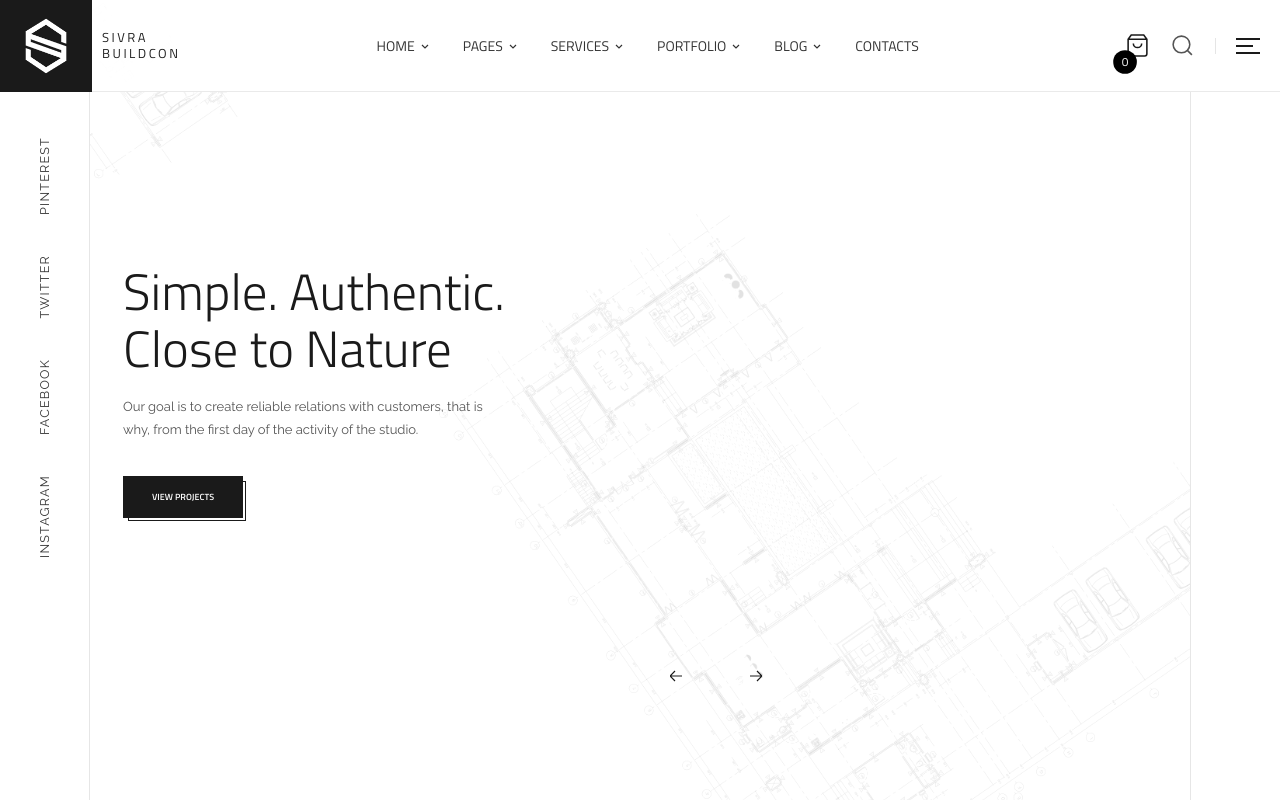
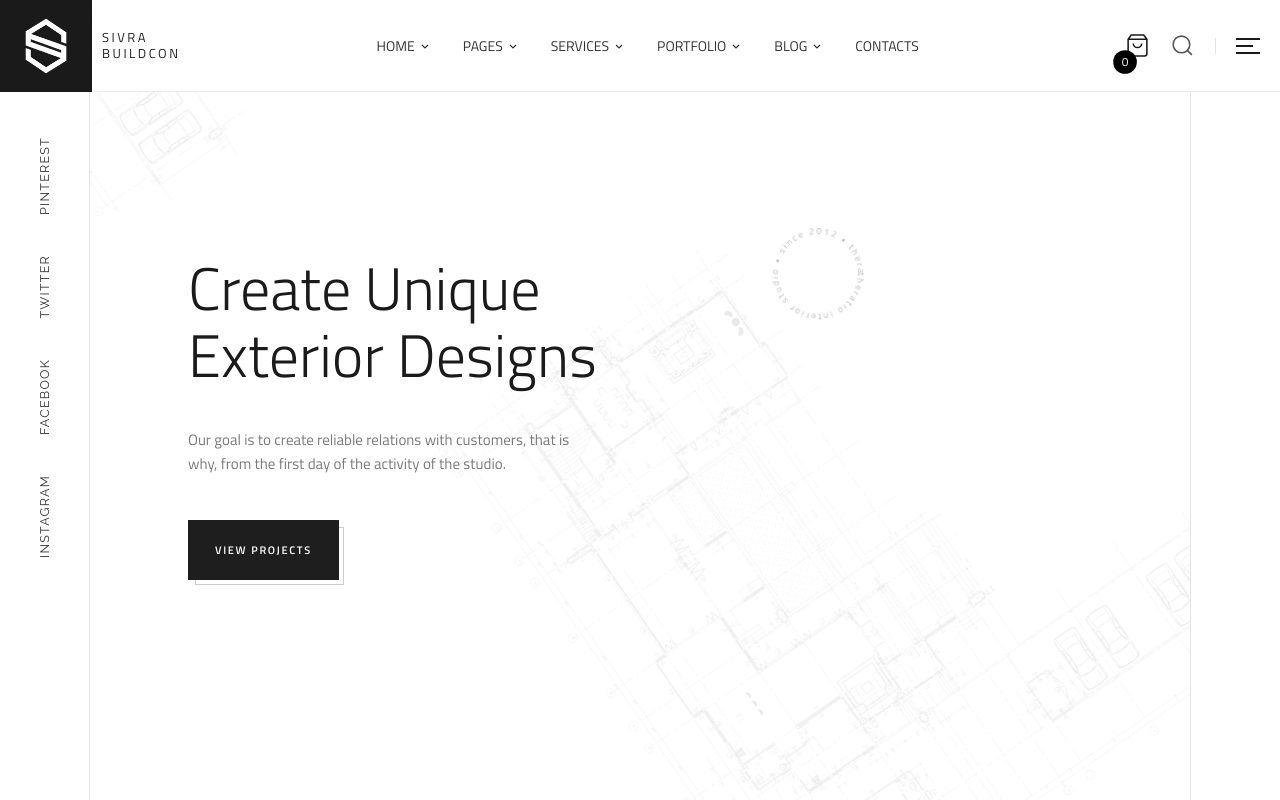
Before and after one commit to Kalandhar01/Siva_con, a Next.js app: page / in a window 1280 px wide. Shown: the top 800 px of the page. Built offline with nearby package versions, Linux system fonts and the light colour scheme.

Commit message:
before the free plan

```diff
--- a/src/app/globals.css
+++ b/src/app/globals.css
@@ -121,8 +121,9 @@ a { color: inherit; text-decoration: none; }
   background: var(--ink);
   padding: 15px 38px;
   position: relative;
-  transition: transform 0.3s ease, box-shadow 0.3s ease;
+  transition: transform 0.35s cubic-bezier(0.22, 1, 0.36, 1), box-shadow 0.35s ease;
   border: 1px solid var(--ink);
+  cursor: pointer;
 }
 .btn::after {
   content: "";
@@ -133,10 +134,15 @@ a { color: inherit; text-decoration: none; }
   height: 100%;
   border: 1px solid var(--ink);
   z-index: -1;
-  transition: transform 0.3s ease;
+  transition: transform 0.35s cubic-bezier(0.22, 1, 0.36, 1);
 }
-.btn:hover { transform: translate(2px, 2px); }
-.btn:hover::after { transform: translate(-2px, -2px); }
+.btn:hover {
+  transform: translate(2px, 2px);
+  box-shadow: 0 8px 20px rgba(0, 0, 0, 0.12);
+}
+.btn:hover::after {
+  transform: translate(-2px, -2px);
+}
 
 .btn-outline {
   background: transparent;
@@ -176,14 +182,19 @@ a { color: inherit; text-decoration: none; }
   color: var(--ink);
   padding-bottom: 6px;
   border-bottom: 1px solid var(--ink);
-  transition: gap 0.3s ease;
+  transition: gap 0.3s ease, color 0.3s ease, border-color 0.3s ease;
   gap: 6px;
 }
 .link-more::after {
   content: "→";
   transition: transform 0.3s ease;
+  display: inline-block;
 }
-.link-more:hover::after { transform: translateX(4px); }
+.link-more:hover {
+  color: #333333;
+  border-color: #333333;
+}
+.link-more:hover::after { transform: translateX(6px); }
 
 /* ---------- Card ---------- */
 .card {
--- a/src/app/layout.tsx
+++ b/src/app/layout.tsx
@@ -25,6 +25,13 @@ export const metadata: Metadata = {
 export default function RootLayout({ children }: { children: React.ReactNode }) {
   return (
     <html lang="en" className={`${titillium.variable} ${raleway.variable} h-full antialiased`}>
+      <head>
+        <link
+          rel="stylesheet"
+          href="https://cdnjs.cloudflare.com/ajax/libs/font-awesome/6.5.1/css/all.min.css"
+          crossOrigin="anonymous"
+        />
+      </head>
       <body className="min-h-full flex flex-col bg-white text-[#555]">{children}</body>
     </html>
   );
--- a/src/components/Hero.tsx
+++ b/src/components/Hero.tsx
@@ -4,10 +4,17 @@ import { useEffect, useState } from "react";
 import Image from "next/image";
 
 const slides = [
+  { image: "/sivra/hero-2.jpg", title: ["Create Unique", "Exterior Designs"] },
   { image: "/sivra/hero-1.jpg", title: ["Simple. Authentic.", "Close to Nature"] },
-  { image: "/sivra/hero-2.jpg", title: ["Create Unique", "Exterior Designs"] },
   { image: "/sivra/hero-3.jpg", title: ["Aesthetically", "Stunning Solutions"] },
 ];
+
+const S = 1440 / 1660;
+const SIDEBAR_W = Math.round(87 * S);
+const TEXT_X = Math.round(217 * S);
+const IMG_X = 850;
+const IMG_W = 760;
+const IMG_H = 752;
 
 export default function Hero() {
   const [index, setIndex] = useState(0);
@@ -25,34 +32,98 @@ export default function Hero() {
     <section
       id="home"
       className="relative overflow-hidden"
-      style={{ height: 733, background: "#ffffff" }}
+      style={{ height: 808, background: "#ffffff" }}
       onMouseEnter={() => setPaused(true)}
       onMouseLeave={() => setPaused(false)}
     >
-      {/* Blueprint background */}
+      {/* Blueprint background watermark */}
       <div
         className="absolute inset-0"
         style={{
           backgroundImage: "url(/sivra/hero-bg.png)",
           backgroundSize: "cover",
           backgroundPosition: "center",
-          opacity: 0.45,
+          opacity: 0.35,
         }}
         aria-hidden
       />
 
-      <div className="relative mx-auto h-full" style={{ maxWidth: 1260, paddingTop: 0 }}>
+      {/* Left social sidebar */}
+      <aside
+        className="hidden md:flex flex-col items-center justify-center"
+        style={{
+          position: "absolute",
+          left: 0,
+          top: 92,
+          width: SIDEBAR_W,
+          height: 808 - 92,
+          borderRight: "1px solid rgba(0,0,0,0.08)",
+          zIndex: 20,
+        }}
+        aria-label="Social media"
+      >
+        <div className="flex flex-col items-center justify-center" style={{ gap: 44 }}>
+          {["Pinterest", "Twitter", "Facebook", "Instagram"].map((label) => (
+            <a
+              key={label}
+              href="#"
+              className="hover:opacity-60 transition-opacity"
+              style={{
+                color: "#1a1a1a",
+                textDecoration: "none",
+                fontFamily: "var(--font-titillium)",
+                fontSize: 11,
+                fontWeight: 400,
+                letterSpacing: "0.15em",
+                textTransform: "uppercase",
+                writingMode: "vertical-rl",
+                transform: "rotate(180deg)",
+                whiteSpace: "nowrap",
+              }}
+            >
+              {label}
+            </a>
+          ))}
+        </div>
+      </aside>
+
+      <div className="relative h-full" style={{ paddingTop: 92 }}>
         {/* Text column */}
-        <div className="absolute left-[113px] top-[171px] z-20 w-[430px] max-w-[90%]">
-          <div key={`t-${index}`} className="hero-slide-enter">
+        <div
+          className="absolute z-20"
+          style={{
+            left: TEXT_X,
+            top: 92 + 70,
+            width: 660,
+          }}
+        >
+          <div key={`t-${index}`} className="hero-slide-enter" style={{ position: "relative" }}>
+            {/* Circular badge stamp */}
+            <div
+              className="circle-text absolute"
+              style={{ right: -20, top: -30, width: 100, height: 100, zIndex: 5 }}
+            >
+              <svg viewBox="0 0 100 100" width="100" height="100">
+                <defs>
+                  <path id="circ2" d="M 50,50 m -40,0 a 40,40 0 1,1 80,0 a 40,40 0 1,1 -80,0" />
+                </defs>
+                <text style={{ fontFamily: "var(--font-titillium)", fontSize: 9, fontWeight: 500, letterSpacing: "2px", fill: "#B8B8B8" }}>
+                  <textPath href="#circ2" startOffset="0">
+                    theratio interior studio  •  since 2012  •  theratio interior studio  •
+                  </textPath>
+                </text>
+              </svg>
+            </div>
+
             <h1
               style={{
                 fontFamily: "var(--font-titillium)",
-                fontSize: 51,
+                fontSize: 60,
                 fontWeight: 300,
-                lineHeight: "57px",
-                color: "#1a1a1a",
+                lineHeight: 1.12,
+                color: "#1A1A1A",
                 letterSpacing: 0,
+                margin: 0,
               }}
             >
               {slides[index].title[0]}
@@ -61,30 +132,54 @@ export default function Hero() {
             </h1>
             <p
               style={{
-                fontFamily: "var(--font-raleway)",
-                fontSize: 13,
-                lineHeight: "23px",
-                color: "#555555",
-                marginTop: 18,
-                maxWidth: 380,
+                fontFamily: "var(--font-titillium)",
+                fontSize: 15,
+                lineHeight: 1.6,
+                color: "#7A7A7A",
+                marginTop: 40,
+                maxWidth: Math.round(530 * S),
               }}
             >
-              Our goal is to create reliable relations with customers, that is why, from the first day of the activity of the studio.
+              Our goal is to create reliable relations with customers, that is
+              <br />
+              why, from the first day of the activity of the studio.
             </p>
-            <div style={{ marginTop: 35 }}>
+            <div style={{ marginTop: 44 }}>
               <a
                 href="#portfolio"
-                className="btn"
                 style={{
-                  width: 120,
-                  height: 42,
-                  padding: 0,
-                  fontSize: 9,
-                  lineHeight: "42px",
-                  letterSpacing: 0.04,
+                  display: "inline-flex",
+                  alignItems: "center",
+                  justifyContent: "center",
+                  fontFamily: "var(--font-titillium)",
+                  fontSize: 11,
+                  fontWeight: 600,
+                  letterSpacing: "0.15em",
+                  textTransform: "uppercase",
+                  color: "#ffffff",
+                  background: "#1E1E1E",
+                  padding: "14px 26px",
+                  position: "relative",
+                  border: "1px solid #1E1E1E",
+                  cursor: "pointer",
+                  textDecoration: "none",
+                  transition: "transform 0.3s ease",
                 }}
               >
                 View Projects
+                <span
+                  aria-hidden
+                  style={{
+                    position: "absolute",
+                    top: 6,
+                    left: 6,
+                    width: "100%",
+                    height: "100%",
+                    border: "1px solid #CCCCCC",
+                    zIndex: -1,
+                    pointerEvents: "none",
+                  }}
+                />
               </a>
             </div>
           </div>
@@ -93,8 +188,14 @@ export default function Hero() {
         {/* Image */}
         <div
           key={`i-${index}`}
-          className="hero-image-enter absolute right-[10px] top-[0px] z-10 hidden md:block"
-          style={{ width: 621, height: 615, overflow: "hidden" }}
+          className="hero-image-enter absolute z-10 hidden md:block"
+          style={{
+            right: 0,
+            top: 0,
+            width: 740,
+            height: 790,
+            overflow: "hidden",
+          }}
         >
           <Image
             src={slides[index].image}
@@ -105,6 +206,7 @@ export default function Hero() {
             className="w-full h-full object-cover"
             style={{ objectPosition: "right center" }}
           />
+
           {/* Circle text badge */}
           <div
             className="circle-text absolute"
@@ -123,37 +225,58 @@ export default function Hero() {
               </text>
             </svg>
           </div>
-        </div>
 
-        {/* Arrows */}
-        <div className="absolute z-20 hidden md:flex gap-6" style={{ left: 654, top: 570 }}>
+          {/* Arrows - bottom-left of image */}
+          <div className="absolute z-10 flex gap-0" style={{ left: 0, bottom: 0 }}>
             <button
               type="button"
               onClick={() => go(-1)}
               aria-label="Previous slide"
-            className="flex items-center justify-center transition-opacity hover:opacity-60"
-            style={{ width: 40, height: 28 }}
+              style={{
+                width: 70,
+                height: 70,
+                background: "#FFFFFF",
+                border: "none",
+                borderRadius: 0,
+                display: "flex",
+                alignItems: "center",
+                justifyContent: "center",
+                cursor: "pointer",
+                boxShadow: "none",
+                padding: 0,
+                transition: "0.3s",
+              }}
             >
-            <svg width="28" height="12" viewBox="0 0 28 12" fill="none" stroke="#1a1a1a" strokeWidth="1.2">
-              <path d="M12 6H0M0 6l5-5M0 6l5 5" />
+              <svg width="20" height="20" viewBox="0 0 24 24" fill="none" stroke="#1A1A1A" strokeWidth="1.5" strokeLinecap="round" strokeLinejoin="round">
+                <path d="M15 18l-6-6 6-6" />
               </svg>
             </button>
             <button
               type="button"
               onClick={() => go(1)}
               aria-label="Next slide"
-            className="flex items-center justify-center transition-opacity hover:opacity-60"
-            style={{ width: 40, height: 28 }}
+              style={{
+                width: 70,
+                height: 70,
+                background: "#FFFFFF",
+                border: "none",
+                borderRadius: 0,
+                display: "flex",
+                alignItems: "center",
+                justifyContent: "center",
+                cursor: "pointer",
+                boxShadow: "none",
+                padding: 0,
+                transition: "0.3s",
+              }}
             >
-            <svg width="28" height="12" viewBox="0 0 28 12" fill="none" stroke="#1a1a1a" strokeWidth="1.2">
-              <path d="M16 6h12M28 6l-5-5M28 6l-5 5" />
+              <svg width="20" height="20" viewBox="0 0 24 24" fill="none" stroke="#1A1A1A" strokeWidth="1.5" strokeLinecap="round" strokeLinejoin="round">
+                <path d="M9 18l6-6-6-6" />
               </svg>
             </button>
           </div>
         </div>
-
-      {/* Mobile: simple image below text */}
-      <div className="md:hidden absolute inset-0 pointer-events-none" aria-hidden />
+      </div>
     </section>
   );
 }
```
Lines whose indentation alone changed are shown as unchanged.
